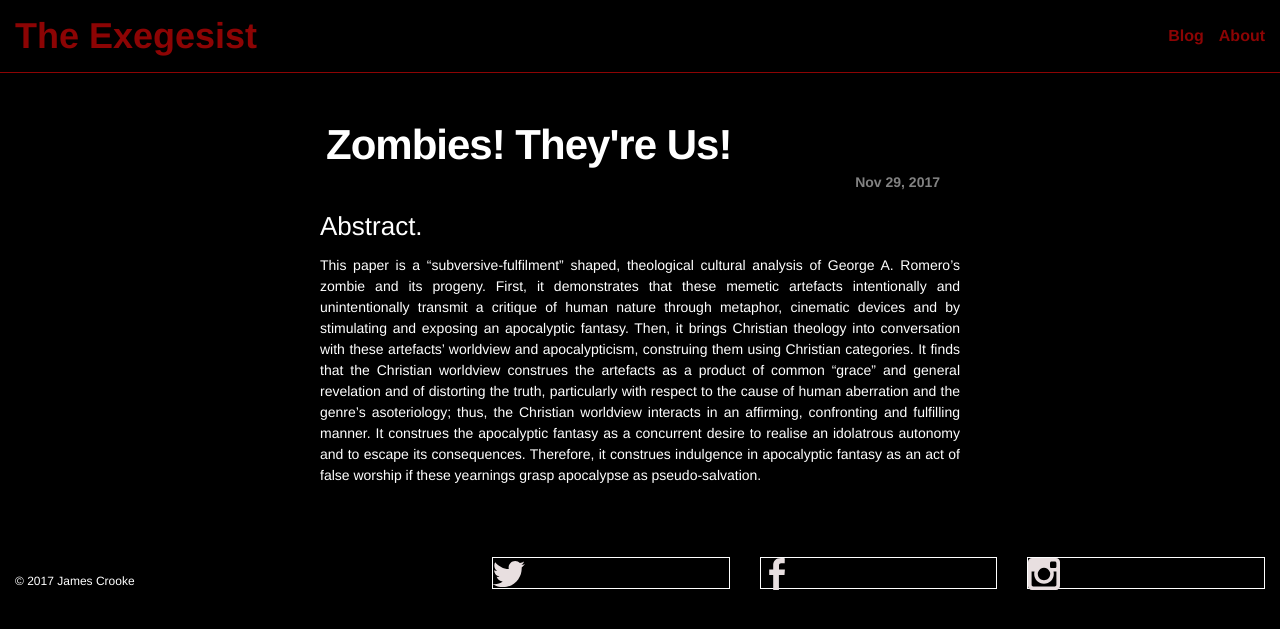
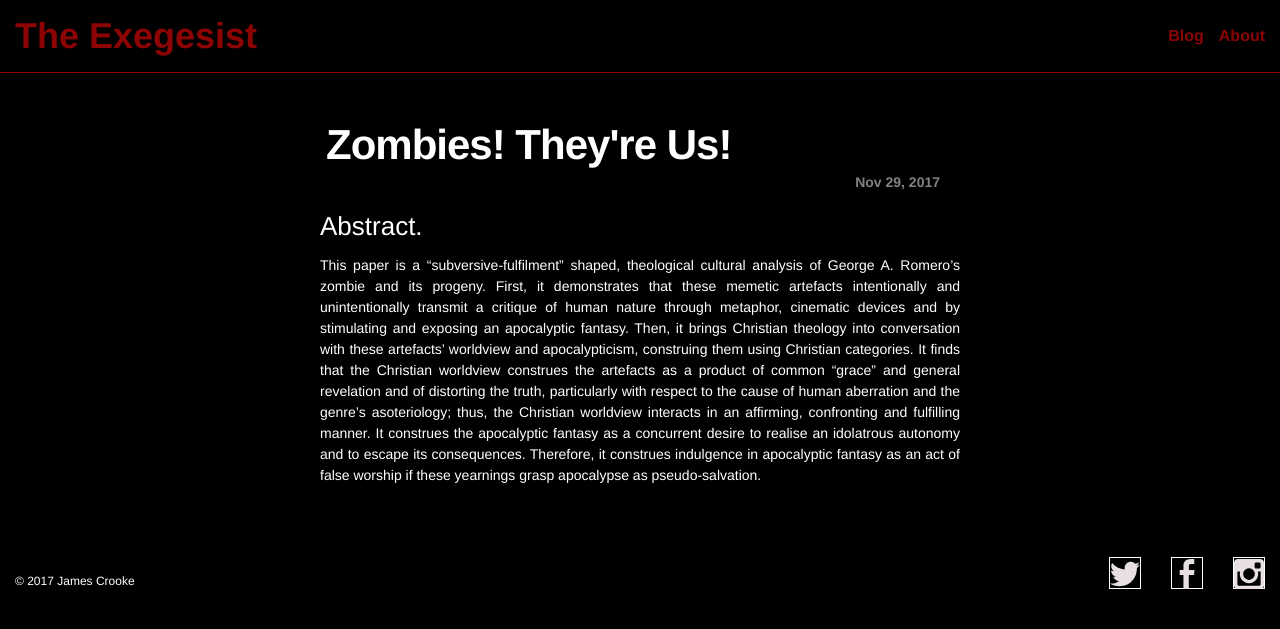
Before and after one commit to doulosiyxy/theexegesist, a Jekyll site: the page built from _posts/2017-11-29-Zombies-They're-Us.html, in a window 1280 px wide. Shown: the top 629 px of the page. Built offline with Jekyll 4.4.1, drawn with Linux system fonts in a browser that asks for light colours; nearby versions of some CDN libraries.

Commit message:
removed class
footer-col-1

```diff
--- a/_includes/footer.html
+++ b/_includes/footer.html
@@ -3,10 +3,10 @@
   <div class="row">
       <p class="col-sm-4">&copy; 2017 James Crooke</p>
       <ul style="float:right;" class="col-sm-8">
-        <li style="float:right;" class="footer-col-1 icon"><img src="http://theexegesist.com/media/twitter.svg" type="image/svg+xml"/></li>
+        <li style="float:right;" class=" icon"><img src="http://theexegesist.com/media/twitter.svg" type="image/svg+xml"/></li>
         <div class="popup"><span class="popuptext" id="myPopup">This is a mock up for demonstration purposes</span></div>
-        <li style="float:right;" class="footer-col-1 icon"><img src="http://theexegesist.com/media/facebook.svg" type="image/svg+xml"/></li>
-        <li style="float:right;" class="footer-col-1 icon"><img src="http://theexegesist.com/media/instagram.svg" type="image/svg+xml"/></li>
+        <li style="float:right;" class="icon"><img src="http://theexegesist.com/media/facebook.svg" type="image/svg+xml"/></li>
+        <li style="float:right;" class="icon"><img src="http://theexegesist.com/media/instagram.svg" type="image/svg+xml"/></li>
       </ul>
     </div>
   </div>
```
